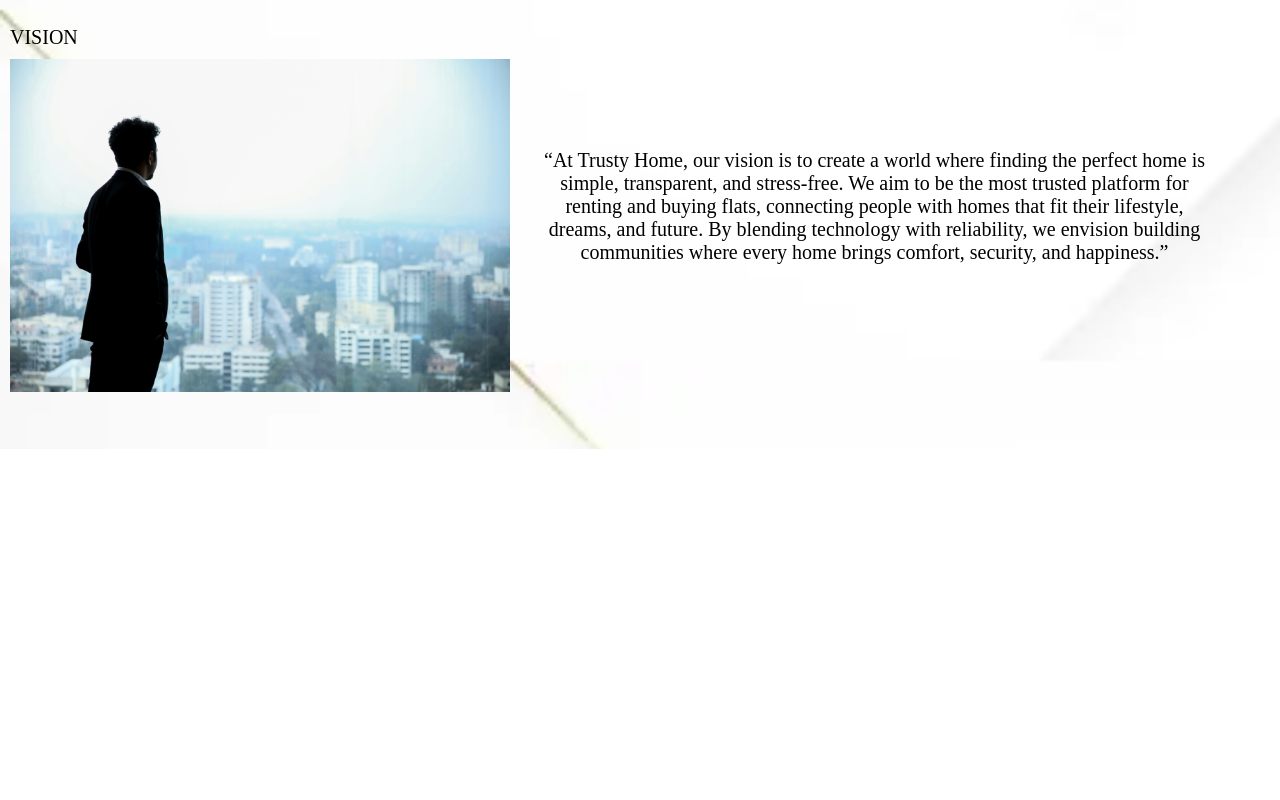
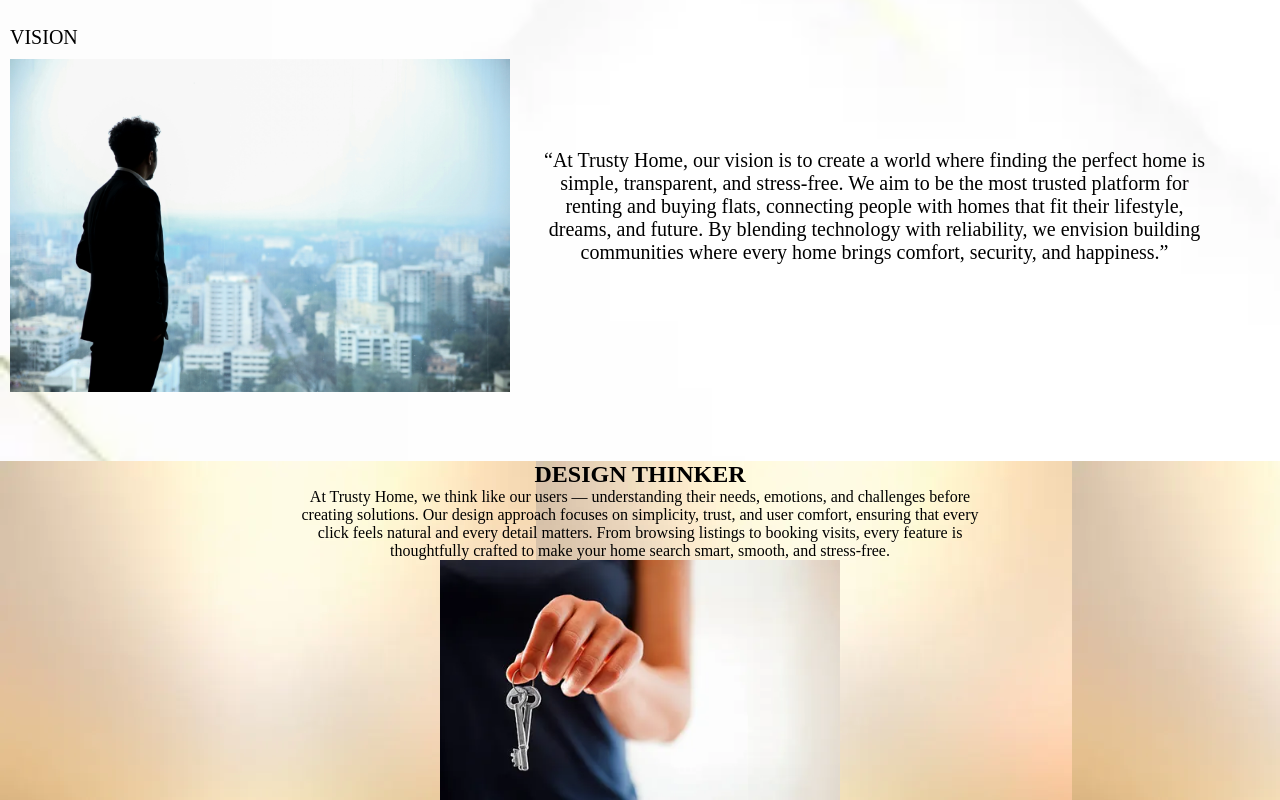
Before and after one commit to volleyhearts08/trusty-home, a plain HTML site: page aboutus.html in a window 1280 px wide. Shown: the part 1299-2099 px from the top of the page. Before the commit the page ends 1748 px from the top, so only its background shows below. Drawn offline with Linux system fonts and the light colour scheme.

Commit message:
last one

```diff
--- a/aboutus.css
+++ b/aboutus.css
@@ -100,3 +100,26 @@
     display: flex;
     height: 50vh;
 }
+#portfolio{
+    background-image: url(img/creme.webp);
+    margin-top: 100px;
+}
+.port{
+    display: flex;
+    justify-content: center;
+    /* margin-top:100px; */
+}
+#ker{
+   padding-left: 300px;
+   padding-right: 300px;
+    display: flex;
+    align-items: center;
+    justify-content: center;
+    text-align: center;
+
+}
+.think2 {
+    display: flex;
+    justify-content: center;
+    /* align-items: center; */
+}
--- a/aboutus.html
+++ b/aboutus.html
@@ -83,10 +83,23 @@
         </div>
     </section>
     <!-- our portfolia -->
-     <section id="portfolio">
+    <section id="portfolio">
 
-
-     </section>
+        <h1 class="port">
+            DESIGN THINKER
+        </h1>
+        <div class="think">
+            <p id="ker">At Trusty Home, we think like our users — understanding their needs, emotions, and challenges before
+                creating solutions.
+                Our design approach focuses on simplicity, trust, and user comfort, ensuring that every click feels
+                natural and every detail matters.
+                From browsing listings to booking visits, every feature is thoughtfully crafted to make your home search
+                smart, smooth, and stress-free.</p>
+        </div>
+        <div class="think2">
+            <img src="img/keys (1).webp" alt="" width="400px">
+        </div>
+    </section>
 
 
 
```
Also changed, not shown: img/creme.webp (added), img/keys (1).webp (added), img/keys.webp (added).
